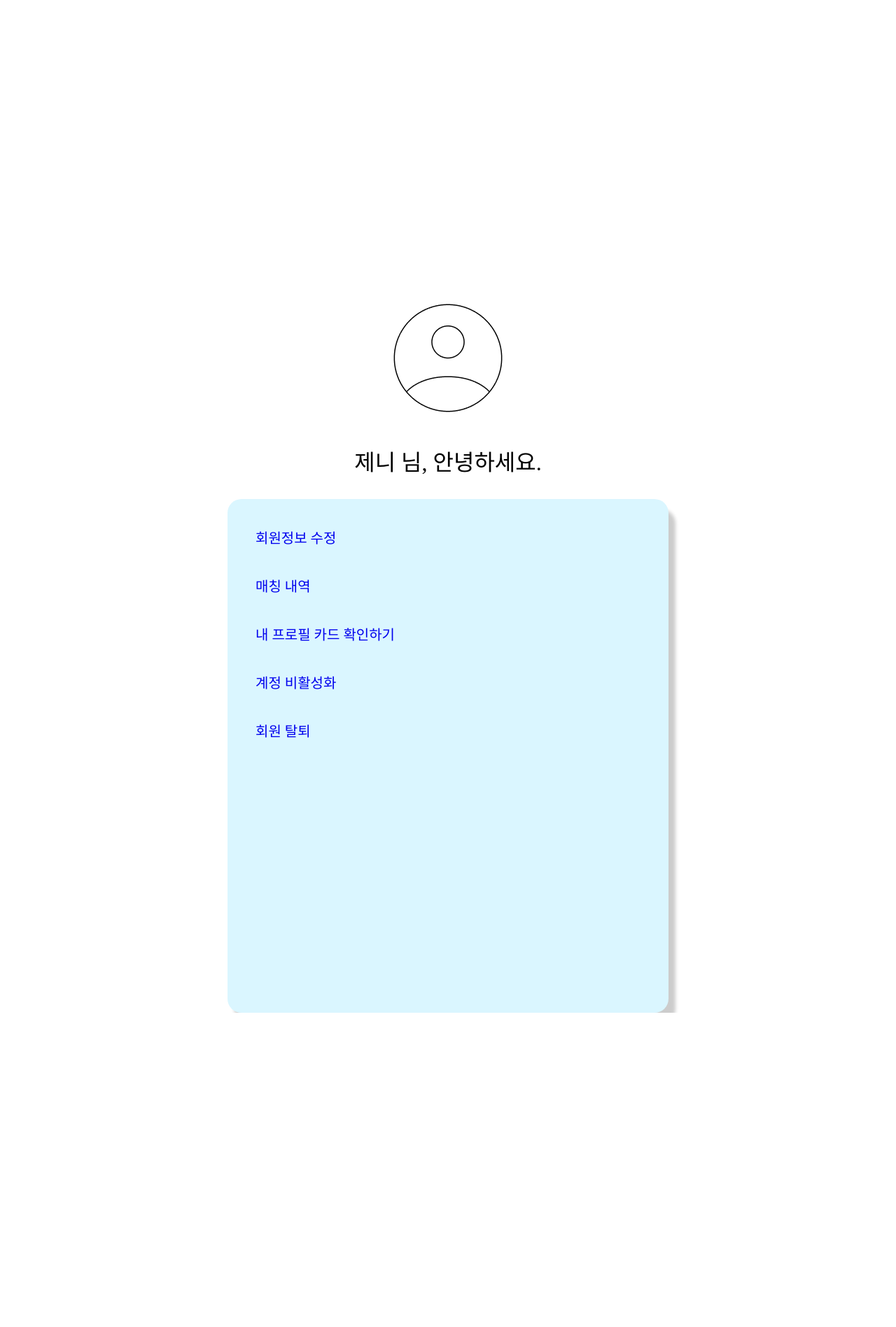
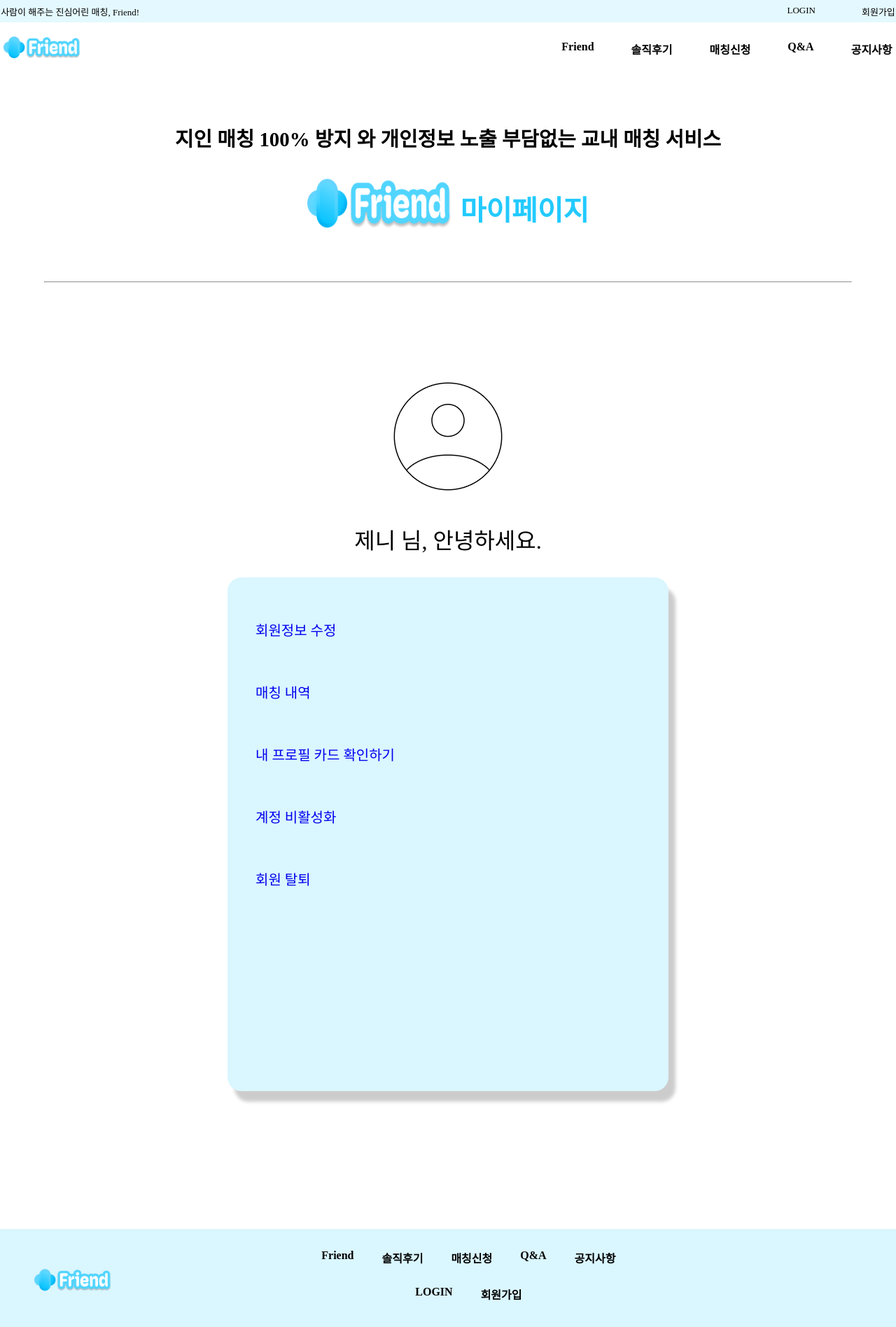
Before and after one commit to Friend-FE/FE, a React (Create React App) app: page /MyPage in a window 1280 px wide. Shown: the top 1896 px of the page at 70% size. Before the commit the page ends 1447 px from the top, so only its background shows below. Built offline with nearby package versions, Linux system fonts and the light colour scheme; the HTML template or start-up script is replaced by a standard one; a web font is replaced by a local one.

Commit message:
헤더, 푸터, 타이틀 추가

```diff
--- a/src/App.js
+++ b/src/App.js
@@ -1,6 +1,6 @@
 import { Routes, Route } from 'react-router-dom'
 
-import MyPage from './components/MyPage';
+import MyPage from './components/MyPage_Component/MyPage';
 import DeactivateAccount from './components/MyPage_Component/DeactivateAccount';
 import MatchingHistory from './components/MyPage_Component/MatchingHistory';
 import MembershipWithdrawal from './components/MyPage_Component/MembershipWithdrawal';
--- a/src/components/MyPage.jsx
+++ /dev/null
@@ -1,77 +0,0 @@
-import React from 'react'
-import { Link } from 'react-router-dom'
-import ProfileBasic from '../images/ProfileBasic.png'
-import styled, { createGlobalStyle } from 'styled-components'
-
-// 꾸밈 //
-
-export const GlobalStyle = createGlobalStyle`
-  /* @import url('https://cdn.jsdelivr.net/gh/sun-typeface/SUIT/fonts/static/woff2/SUIT.css'); */
-  @font-face {
-    font-family: 'SUIT-Regular';
-    src: url('https://cdn.jsdelivr.net/gh/projectnoonnu/noonfonts_suit@1.0/SUIT-Regular.woff2') format('woff2');
-  }
-  body {
-    font-family: 'SUIT-Regular';
-  }
-`;
-
-export const TotalDiv = styled.div`
-  display: flex;
-  flex-direction: column;
-  align-items: center;
-  /* min-height: 100vh; */
-
-  position: relative;
-  top: 420px;
-`;
-
-export const ProfileBasicImg = styled.img`
-  width: 184px;
-  height: 183px;
-`;
-
-export const TitleH3 = styled.h3`
-  font-size: 32px;
-  font-weight: 500;
-`;
-
-export const MoveToDiv = styled.div`
-  width: 630px;
-  max-width: 100%;
-  height: 734px;
-
-  background-color: #DAF6FF;
-  border-radius: 20px;
-  box-shadow: 10px 15px 5px rgba(0, 0, 0, 0.2);
-`;
-
-export const MoveToPageLink = styled(Link)`
-  font-size: 20px;
-  text-decoration: none;
-
-  display: block;
-  margin: 40px 368px 20px 40px;
-
-  &:hover {
-    color: #23CAFF;
-  }
-`;
-
-// 꾸밈 //
-
-export default function MyPage() {
-  return (
-    <TotalDiv>
-      <ProfileBasicImg src={ProfileBasic} alt ="ProfileBasic"/>
-      <TitleH3>제니 님, 안녕하세요.</TitleH3>
-      <MoveToDiv>
-        <MoveToPageLink to="/MyPage/ModifyingInfo">회원정보 수정</MoveToPageLink>
-        <MoveToPageLink to="/MyPage/MatchingHistory">매칭 내역</MoveToPageLink>
-        <MoveToPageLink to="/MyPage/ProfileCard">내 프로필 카드 확인하기</MoveToPageLink>
-        <MoveToPageLink to="/MyPage/DeactivateAccount">계정 비활성화</MoveToPageLink>
-        <MoveToPageLink to="/MyPage/MembershipWithdrawal">회원 탈퇴</MoveToPageLink>
-      </MoveToDiv>
-    </TotalDiv>
-  )
-}
--- a/src/components/MyPage_Component/MatchingHistory.jsx
+++ b/src/components/MyPage_Component/MatchingHistory.jsx
@@ -1,6 +1,32 @@
 import React from 'react'
-import * as T from '../MyPage'
+import * as T from './MyPage'
 import styled from 'styled-components'
+import Header from '../header/index'
+import Footer from '../footer/index'
+import Title from '../title/index'
+
+export default function Matching_history() {
+
+  return (
+    <>
+      <Header/>
+      <Title title="마이페이지"/>
+      <T.TotalHr></T.TotalHr>
+      <T.TotalDiv>
+        <T.TitleH3>제니 님의 매칭 내역</T.TitleH3>
+        <ContainerDiv>
+          <MatchingHistoryP>00년생 / 부경대최고 / 경영대학 / 2024.01.03</MatchingHistoryP>
+          <MatchingHistoryP>02년생 / 부경대미남 / 인문사회과학대학 / 2024.01.02</MatchingHistoryP>
+        </ContainerDiv>
+        <FooterContainer>
+          <Footer/>
+        </FooterContainer>
+      </T.TotalDiv>
+    </>
+
+  )
+}
+
 
 const ContainerDiv = styled.div`
 
@@ -18,17 +44,8 @@ const MatchingHistoryP = styled.p`
   margin: 80px 40px;
 `;
 
-
-export default function Matching_history() {
-
-  return (
-    <T.TotalDiv>
-      <T.GlobalStyle/>
-      <T.TitleH3>제니 님의 매칭 내역</T.TitleH3>
-      <ContainerDiv>
-        <MatchingHistoryP>00년생 / 부경대최고 / 경영대학 / 2024.01.03</MatchingHistoryP>
-        <MatchingHistoryP>02년생 / 부경대미남 / 인문사회과학대학 / 2024.01.02</MatchingHistoryP>
-      </ContainerDiv>
-      </T.TotalDiv>
-  )
-}
+const FooterContainer = styled.div`
+  position: relative;
+  bottom: -100px;
+  width: 100%;
+`;
--- /dev/null
+++ b/src/components/MyPage_Component/MyPage.jsx
@@ -0,0 +1,94 @@
+import React from 'react'
+import { Link } from 'react-router-dom'
+import ProfileBasic from '../../images/ProfileBasic.png'
+import styled, { createGlobalStyle } from 'styled-components'
+import Header from '../header/index'
+import Footer from '../footer/index'
+import Title from '../title/index'
+
+
+
+export default function MyPage() {
+  return (
+    <>
+      <Header/>
+      <Title title="마이페이지"/>
+      <TotalHr></TotalHr>
+      <TotalDiv>
+        <ProfileBasicImg src={ProfileBasic} alt ="ProfileBasic"/>
+        <TitleH3>제니 님, 안녕하세요.</TitleH3>
+        <MoveToDiv>
+          <MoveToPageLink to="/MyPage/ModifyingInfo">회원정보 수정</MoveToPageLink>
+          <MoveToPageLink to="/MyPage/MatchingHistory">매칭 내역</MoveToPageLink>
+          <MoveToPageLink to="/MyPage/ProfileCard">내 프로필 카드 확인하기</MoveToPageLink>
+          <MoveToPageLink to="/MyPage/DeactivateAccount">계정 비활성화</MoveToPageLink>
+          <MoveToPageLink to="/MyPage/MembershipWithdrawal">회원 탈퇴</MoveToPageLink>
+        </MoveToDiv>
+      </TotalDiv>
+      <FooterContainer>
+        <Footer/>
+      </FooterContainer>
+    </>
+  )
+}
+
+// 꾸밈 //
+
+export const TotalHr = styled.hr`
+  position: relative;
+  top: 100px;
+
+  width : 90%;
+
+  color: #B8B8B8;
+`;
+
+export const TotalDiv = styled.div`
+  display: flex;
+  flex-direction: column;
+  align-items: center;
+  /* min-height: 100vh; */
+
+  position: relative;
+  top: 220px;
+`;
+
+export const ProfileBasicImg = styled.img`
+  width: 184px;
+  height: 183px;
+`;
+
+export const TitleH3 = styled.h3`
+  font-size: 32px;
+  font-weight: 500;
+`;
+
+export const MoveToDiv = styled.div`
+  width: 630px;
+  max-width: 100%;
+  height: 734px;
+
+  background-color: #DAF6FF;
+  border-radius: 20px;
+  box-shadow: 10px 15px 5px rgba(0, 0, 0, 0.2);
+`;
+
+export const MoveToPageLink = styled(Link)`
+  font-size: 20px;
+  text-decoration: none;
+
+  display: block;
+  margin: 60px 368px 20px 40px;
+
+  &:hover {
+    color: #23CAFF;
+  }
+`;
+
+const FooterContainer = styled.div`
+  position: absolute;
+  bottom: -1100px;
+  width: 100%;
+`;
+
+// 꾸밈 //
--- a/src/components/MyPage_Component/ProfileCard.jsx
+++ b/src/components/MyPage_Component/ProfileCard.jsx
@@ -1,7 +1,10 @@
 import React from 'react'
 import ProfileBasic from '../../images/ProfileBasic.png'
-import * as T from '../MyPage'
+import * as T from './MyPage'
 import styled from 'styled-components'
+import Header from '../header/index'
+import Footer from '../footer/index'
+import Title from '../title/index'
 
 const NameH4 = styled.h4`
     font-size: 36px;
@@ -63,11 +66,19 @@ const SelfIntroductionP = styled.p`
   font-size: 20px;
 `;
 
+const FooterContainer = styled.div`
+  position: absolute;
+  bottom: -1200px;
+  width: 100%;
+`;
+
 export default function Profile_card() {
   return (
-    // 하드 코딩
+    <>
+      <Header/>
+      <Title title="마이페이지"/>
+      <T.TotalHr></T.TotalHr>
       <T.TotalDiv>
-      <T.GlobalStyle/>
         <T.TitleH3>제니 님의 프로필 카드</T.TitleH3>
         <SectionContainer>
             <SectionDiv>
@@ -89,5 +100,10 @@ export default function Profile_card() {
             </SectionDiv>
         </SectionContainer>
       </T.TotalDiv>
+      <FooterContainer>
+        <Footer/>
+      </FooterContainer>
+    </>
+
   )
 }
```
Lines whose indentation alone changed are shown as unchanged.
